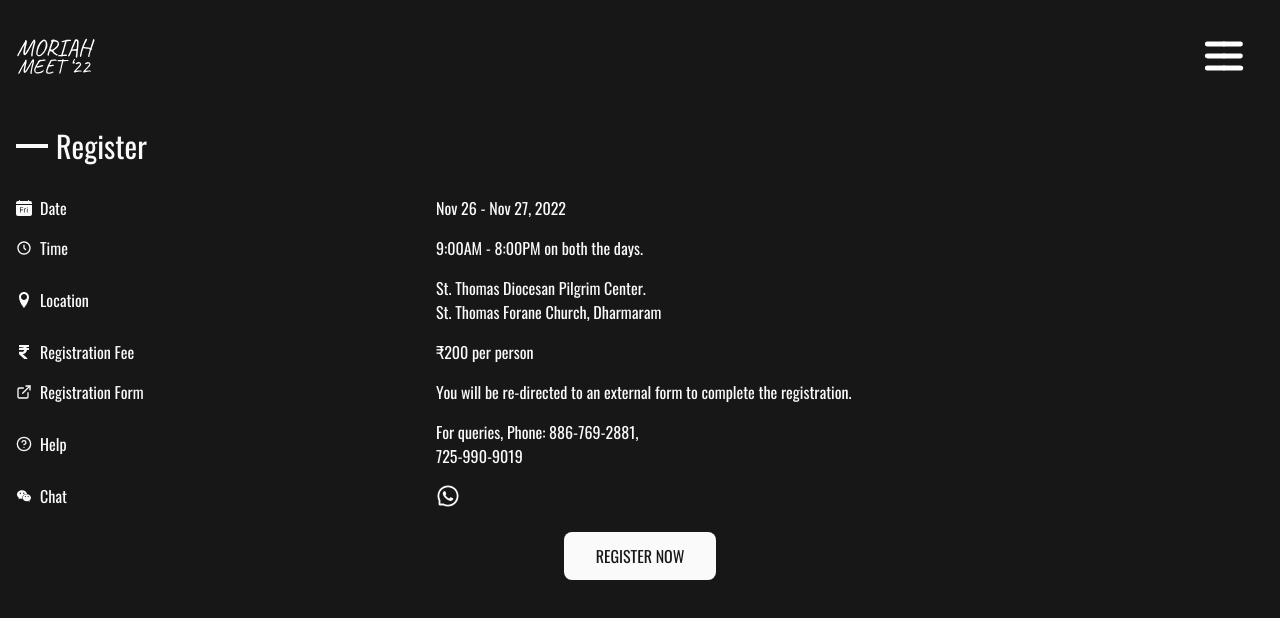
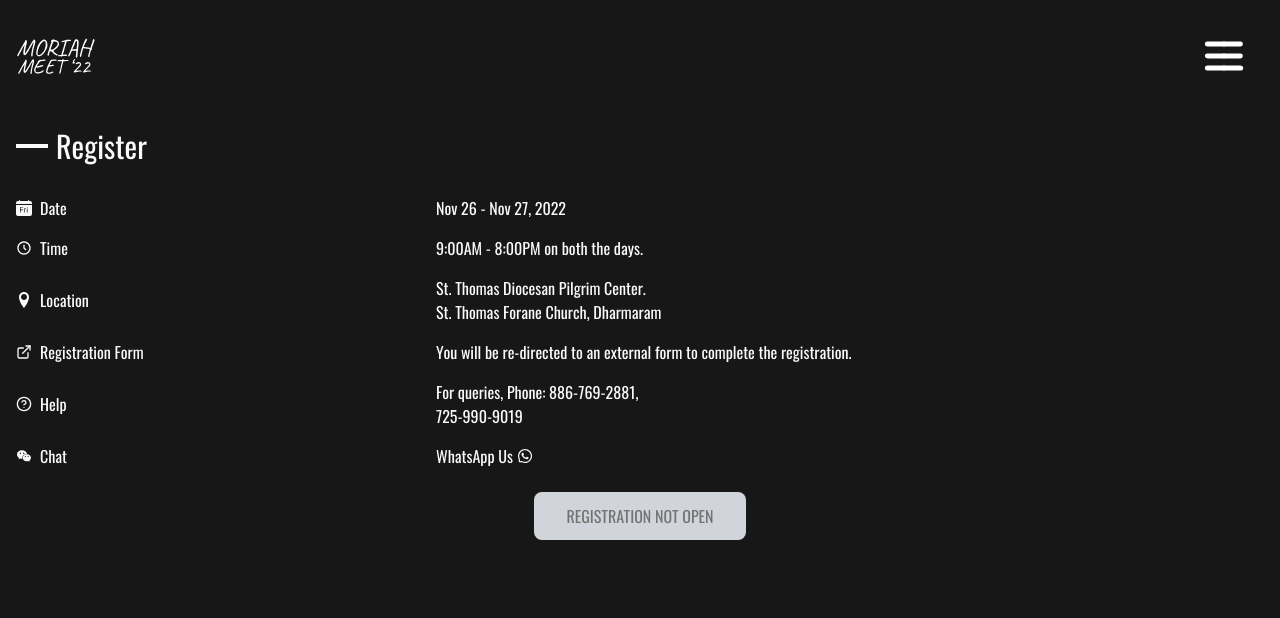
Before and after one commit to 5thComrade/moriah_22, a React (Vite) app in the folder frontend/: page /register in a window 1280 px wide. Shown: the top 618 px of the page. Built offline with nearby package versions, Linux system fonts and the light colour scheme.

Commit message:
registration fee hidden until further notice

```diff
--- a/frontend/src/pages/Register/index.jsx
+++ b/frontend/src/pages/Register/index.jsx
@@ -38,13 +38,13 @@ const Register = () => {
             <br /> St. Thomas Forane Church, Dharmaram
           </div>
         </div>
-        <div className="mb-4 grid grid-cols-3 gap-3">
+        {/* <div className="mb-4 grid grid-cols-3 gap-3">
           <div className="flex items-center space-x-2">
             <FaRupeeSign className="w-4 h-4 text-neutral-50" />
             <p className="text-base">Registration Fee</p>
           </div>
           <div className="col-span-2">₹200 per person</div>
-        </div>
+        </div> */}
         <div className="mb-4 grid grid-cols-3 gap-3">
           <div className="flex items-center space-x-2">
             <FiExternalLink className="w-4 h-4 text-neutral-50" />
@@ -72,22 +72,27 @@ const Register = () => {
             <p className="text-base">Chat</p>
           </div>
           <div className="col-span-2">
-            <a href="https://wa.me/8867692881" target="_blank" rel="noreferrer">
-              <AiOutlineWhatsApp className="w-6 h-6 text-neutral-50" />
+            <a
+              href="https://wa.me/+918867692881"
+              target="_blank"
+              rel="noreferrer"
+              className="flex items-center"
+            >
+              WhatsApp Us <AiOutlineWhatsApp className="text-neutral-50 inline w-4 h-4 ml-1" />
             </a>
           </div>
         </div>
       </section>
 
       <div className="flex justify-center mt-6">
-        <a
-          href=""
-          target="_blank"
-          rel="noreferrer"
-          className="text-neutral-900 bg-neutral-50 py-3 px-8 rounded-lg"
+        <div
+          // href=""
+          // target="_blank"
+          // rel="noreferrer"
+          className="text-neutral-500 bg-gray-300 py-3 px-8 rounded-lg"
         >
-          REGISTER NOW
-        </a>
+          REGISTRATION NOT OPEN
+        </div>
       </div>
     </section>
   );
```
